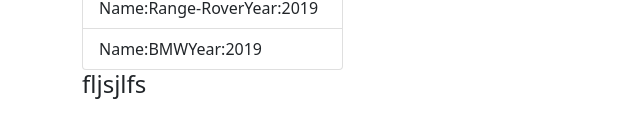
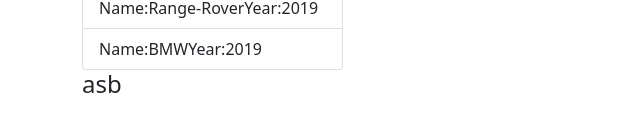
Before and after one commit to Parvin-Gasimli/Test-Data-Transfer-from-list-to-anothetr-list, a React (Create React App) app in the folder home/: page / in a window 1280 px wide. Shown: the part 183-320 px from the top of the page, without its empty margins (0-640 px from the left). Built offline with nearby package versions, Linux system fonts and the light colour scheme.

Commit message:
Change the ListGroup

```diff
--- a/home/src/App.js
+++ b/home/src/App.js
@@ -1,9 +1,19 @@
 import Categorylist from "./CategoryList";
+import React, { Component } from "react";
 import Navi from "./Navi";
 import Productlist from "./ProductList";
 import { Col, Container, Row } from "reactstrap";
 
-function App() {
+
+class App extends Component {
+  state={
+    CurrentCategory:"asb"
+  }
+  changeCategory=(category)=>{
+    this.setState({CurrentCategory:category.Name})
+
+  }
+  render(){
     let TitleProduct={title:"Hi Product",any:"hello Pro"};
     let TitleCategory="Hello Category";
     return (
@@ -14,7 +24,7 @@
           </Row>
           <Row>
             <Col xs="3">
-           <Categorylist info={TitleCategory} />
+             <Categorylist CurrentCategory={this.state.CurrentCategory} changeCategory={this.changeCategory} info={TitleCategory} />
             </Col>
             <Col xs="9">
             <Productlist  info={TitleProduct} />
@@ -26,5 +36,7 @@
       </div>
     );
   }
+}
+
 
 export default App;
--- a/home/src/CategoryList.js
+++ b/home/src/CategoryList.js
@@ -32,13 +32,9 @@
         Muherrik: 4.4,
         Model: "F10",
       },
-    ],
-    CurrentCategory:"fljsjlfs"
+    ]
   };
-  changeCategory=(category)=>{
-    this.setState({CurrentCategory:category.Name})
 
-  }
 
   render() {
     return (
@@ -48,7 +44,7 @@
           {this.state.categories.map((category) => {
             return (
               <ListGroupItem
-              onClick={()=>this.changeCategory(category)}
+              onClick={()=>this/this.props.changeCategory(category)}
                key={category.id}>
                 Name:{category.Name}
                 Year:{category.Year}
@@ -56,7 +52,7 @@
             );
           })}
         </ListGroup>
-        <h4> {this.state.CurrentCategory}</h4>
+        <h4> {this.props.CurrentCategory}</h4>
       </div>
     );
   }
```
Lines whose indentation alone changed are shown as unchanged.
